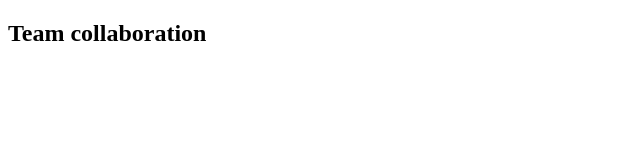
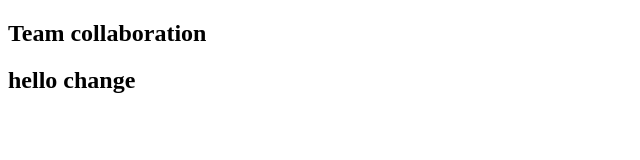
Before and after one commit to Kiran-kumar07/Home-project, a plain HTML site: page index.html in a window 1280 px wide. Shown: the whole page, without its empty margins (0-640 px from the left). Drawn offline with Linux system fonts and the light colour scheme.

```diff
--- a/index.html
+++ b/index.html
@@ -7,5 +7,6 @@
 </head>
 <body>
     <h2>Team collaboration</h2>
+    <h2>hello change</h2>
 </body>
 </html>
```
